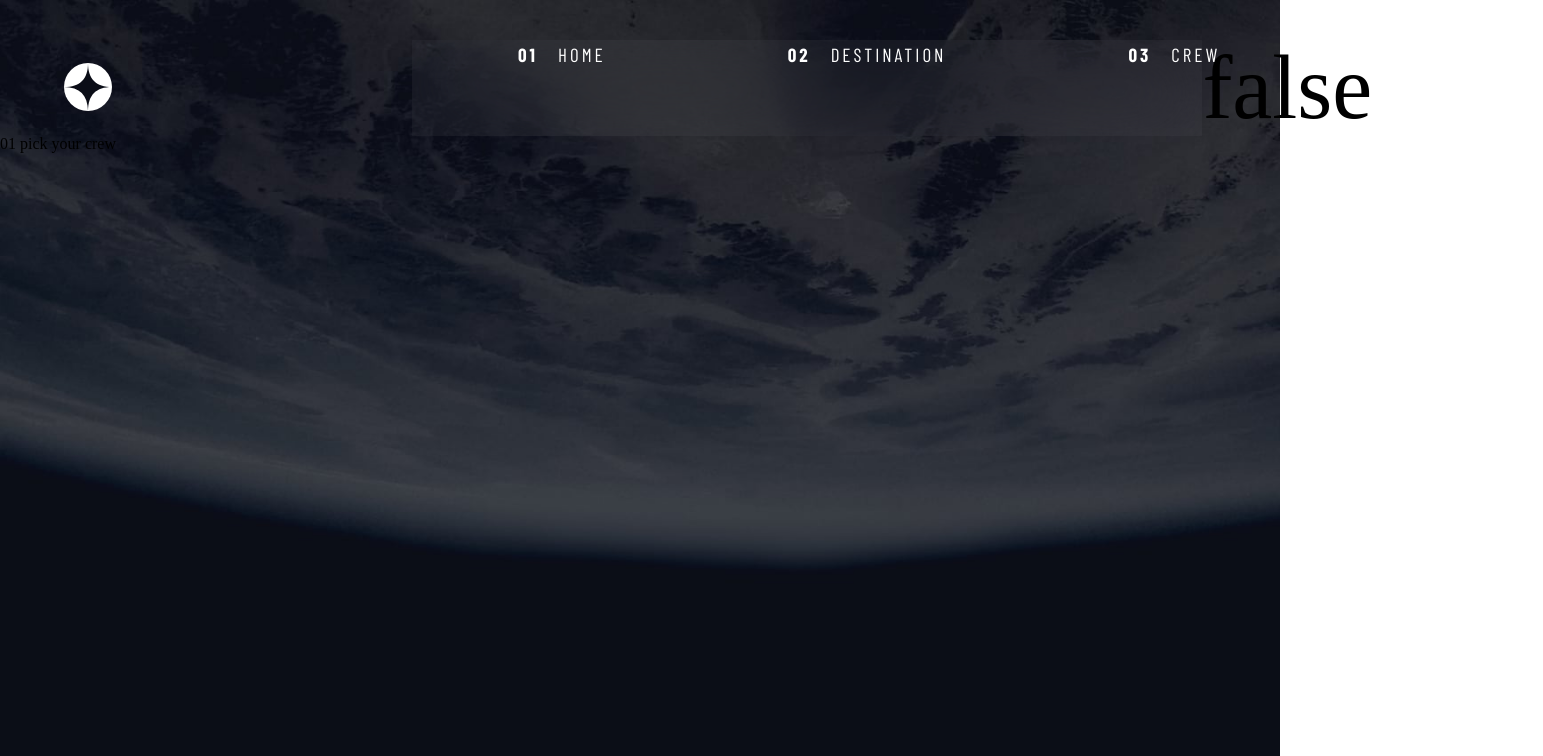
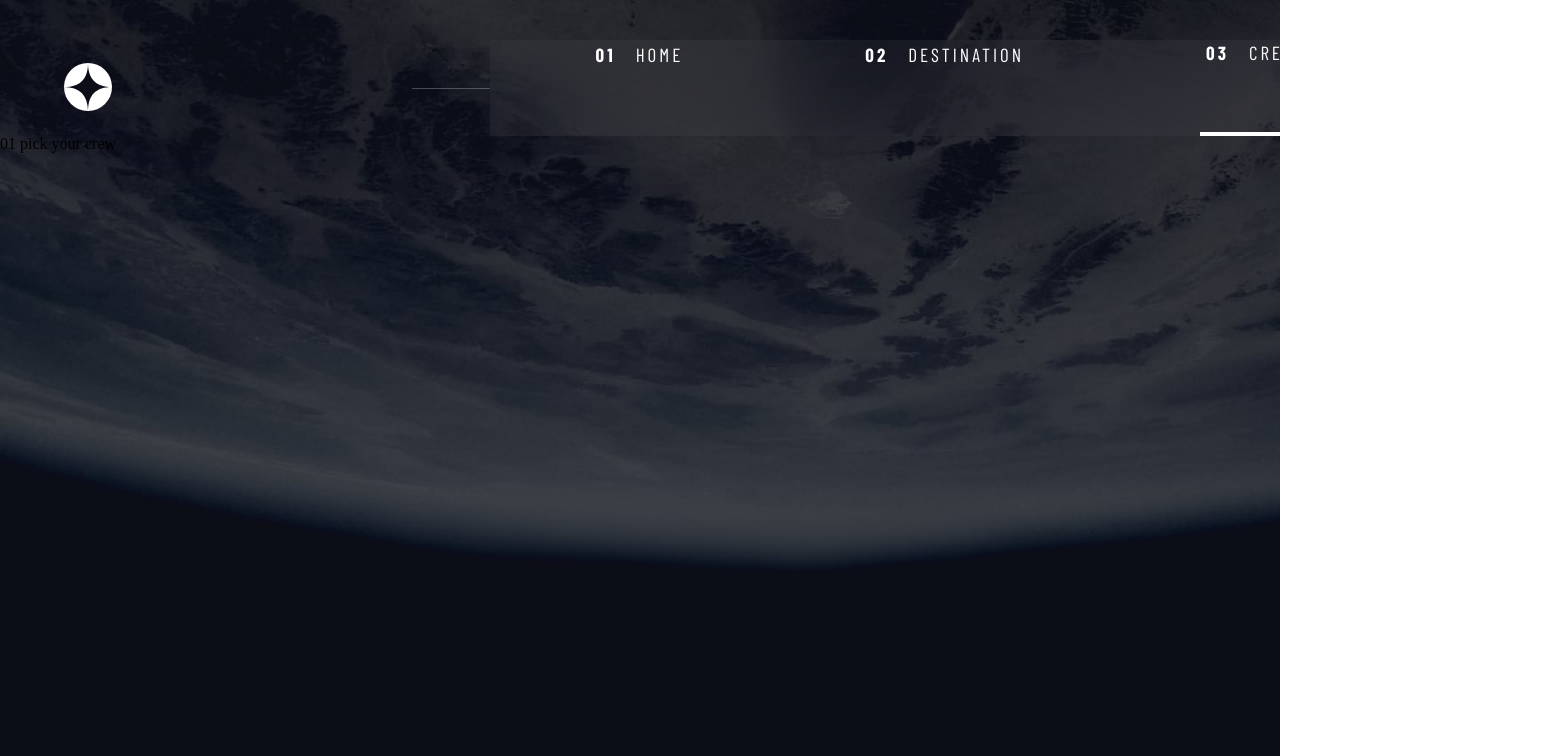
Before and after one commit to nicolasgabriiel/Space-Tourism, a Vue app: page /crew in a window 1280 px wide. Shown: the top 756 px of the page, 1543 px wide, since content can reach past the window. Built offline with nearby package versions, Linux system fonts and the light colour scheme; a web font is replaced by a local one.

Commit message:
FEAT: HEADER HOME / README
Finalizando a lógica de troca de estilos do componente header por meio de props, atualizando a documentação do planejamento do projeto no README

```diff
--- a/src/components/HeaderHome.vue
+++ b/src/components/HeaderHome.vue
@@ -30,7 +30,6 @@
                 </p>
             </button>
         </nav>
-        <p class="aa">{{ Destination }}</p>
     </header>
 </template>
 
@@ -52,7 +51,15 @@ export default defineComponent({
         Destination:{
             type: Boolean,
             default: false
-        }
+        },
+        Crew:{
+            type: Boolean,
+            default: false
+        },
+        Technology:{
+            type: Boolean,
+            default: false
+        },
     }
 
 
--- a/src/views/Crew.vue
+++ b/src/views/Crew.vue
@@ -1,6 +1,6 @@
 <template>
     <section class="background">
-        <HeaderHome/>
+        <HeaderHome :Crew="Crew"/>
         <h1><span>01</span> pick your crew</h1>
 
     </section>
@@ -15,7 +15,13 @@ export default defineComponent({
     name: 'Destination-Page',
     components:{
         HeaderHome,
-    }
+    },
+    data(){
+        return{
+            Crew: true
+        }
+    },
+
 })
 </script>
 
```
Also changed, not shown: 1 other file (tests, documents, lock files or other folders).
